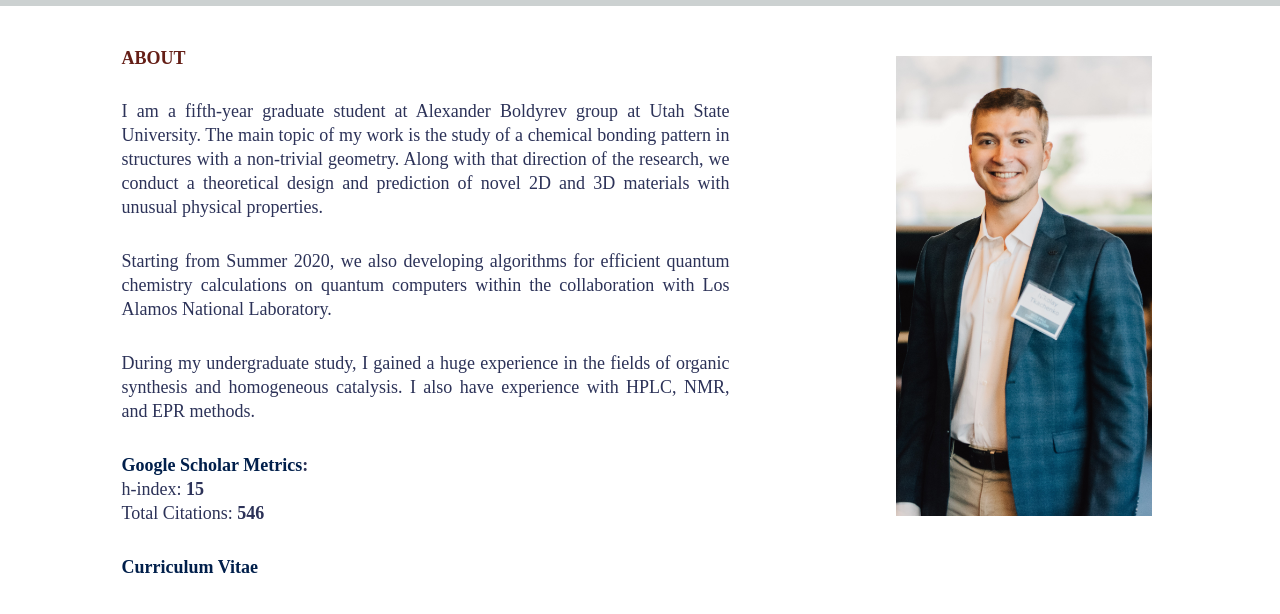
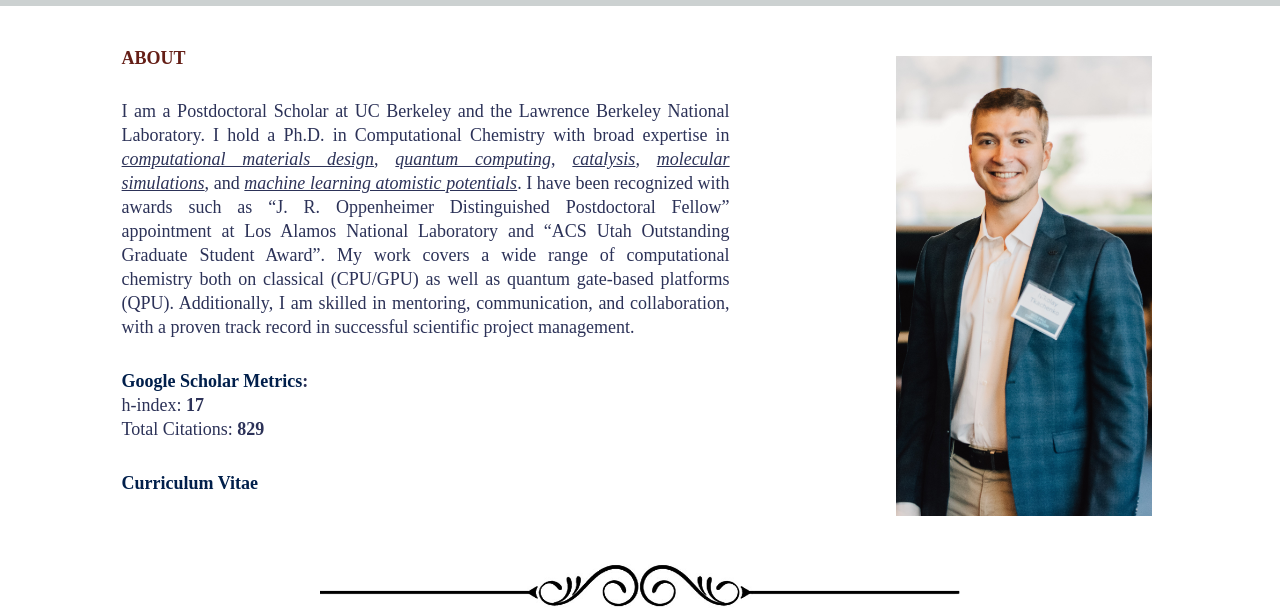
Before and after one commit to ntkachenko95/ntkachenko95.github.io, a plain HTML site: page index.html in a window 1280 px wide. Shown: the part 117-731 px from the top of the page. Drawn offline with Linux system fonts and the light colour scheme; a script that the page names is missing.

Commit message:
Update index.html

```diff
--- a/index.html
+++ b/index.html
@@ -36,10 +36,8 @@
     <h2 class="noDisplay">Main Content</h2>
     <article class="left_article">
 		<h3><a name="a" class="link1">About</a></h3>
-      <p> I am a fifth-year graduate student at Alexander Boldyrev group at Utah State University. The main topic of my work is the study of a chemical bonding pattern in structures with a non-trivial geometry. Along with that direction of the research, we conduct a theoretical design and prediction of novel 2D and 3D materials with unusual physical properties. </p>
-      <p>Starting from Summer 2020, we also developing algorithms for efficient quantum chemistry calculations on quantum computers within the collaboration with Los Alamos National Laboratory.</p>
-      <p>During my undergraduate study, I gained a huge experience in the fields of organic synthesis and homogeneous catalysis. I also have experience with HPLC, NMR, and EPR methods.</p>
-      <p><a class="a" href="https://scholar.google.com/citations?hl=en&user=zOT3Xp8AAAAJ"><b>Google Scholar Metrics</a>:</b><br> h-index: <b>15</b><br>Total Citations: <b>546</b></p> <p><b><a href="nikolay/CV_Tkachenko_2023.pdf">Curriculum Vitae</a></b></p>
+      <p> I am a Postdoctoral Scholar at UC Berkeley and the Lawrence Berkeley National Laboratory. I hold a Ph.D. in Computational Chemistry with broad expertise in <i><u>computational materials design</u></i>, <i><u>quantum computing</u></i>, <i><u>catalysis</u></i>, <i><u>molecular simulations</u></i>, and <i><u>machine learning atomistic potentials</u></i>. I have been recognized with awards such as “J. R. Oppenheimer Distinguished Postdoctoral Fellow” appointment at Los Alamos National Laboratory and “ACS Utah Outstanding Graduate Student Award”. My work covers a wide range of computational chemistry both on classical (CPU/GPU) as well as quantum gate-based platforms (QPU). Additionally, I am skilled in mentoring, communication, and collaboration, with a proven track record in successful scientific project management.</p>
+      <p><a class="a" href="https://scholar.google.com/citations?hl=en&user=zOT3Xp8AAAAJ"><b>Google Scholar Metrics</a>:</b><br> h-index: <b>17</b><br>Total Citations: <b>829</b></p> <p><b><a href="nikolay/CV_Tkachenko_2024.pdf">Curriculum Vitae</a></b></p>
 	</article>
 <aside class="right_article"><img src="nikolay/Foto222.jpg" alt="" width="400" class="placeholder"/> </aside>
  </section>
@@ -77,7 +75,7 @@
     <h2 class="noDisplay">Main Content</h2>
     <article class="middle_article">
 	  <h3><a name="p" class="link1"> AdNDP 2.0: Manual</a></h3>
-		<p>User's Guide can be dowloaded using the <a href="http://ion.chem.usu.edu/~boldyrev/software/AdNDP_2.0_manual.pdf"><b>link</b></a>. The AdNDP 2.0 code is available free of charge and can be downloaded through the <a href="https://zenodo.org/record/2648092#.XLwJdpnQhPY"><b>Zenodo</b></a> source. </p>
+		<p>User's Guide can be dowloaded using the <a href="nikolay/AdNDP_2.0_manual.pdf"><b>link</b></a>. The AdNDP 2.0 code is available free of charge and can be downloaded through the <a href="https://zenodo.org/record/2648092#.XLwJdpnQhPY"><b>Zenodo</b></a> source. </p>
 			  <h3><a name="p" class="link1"> DFT-driven-PSO</a></h3>
 		<p>User's manual and the original code of DFT-driven-PSO algorithm (algorithm designed for microsolvation PES exploration) can be dowloaded through the <a href="https://github.com/ntkachenko95/DFT-driven-PSO"><b>Github</b></a> source. </p>
       <h3>Publications</h3>
```
